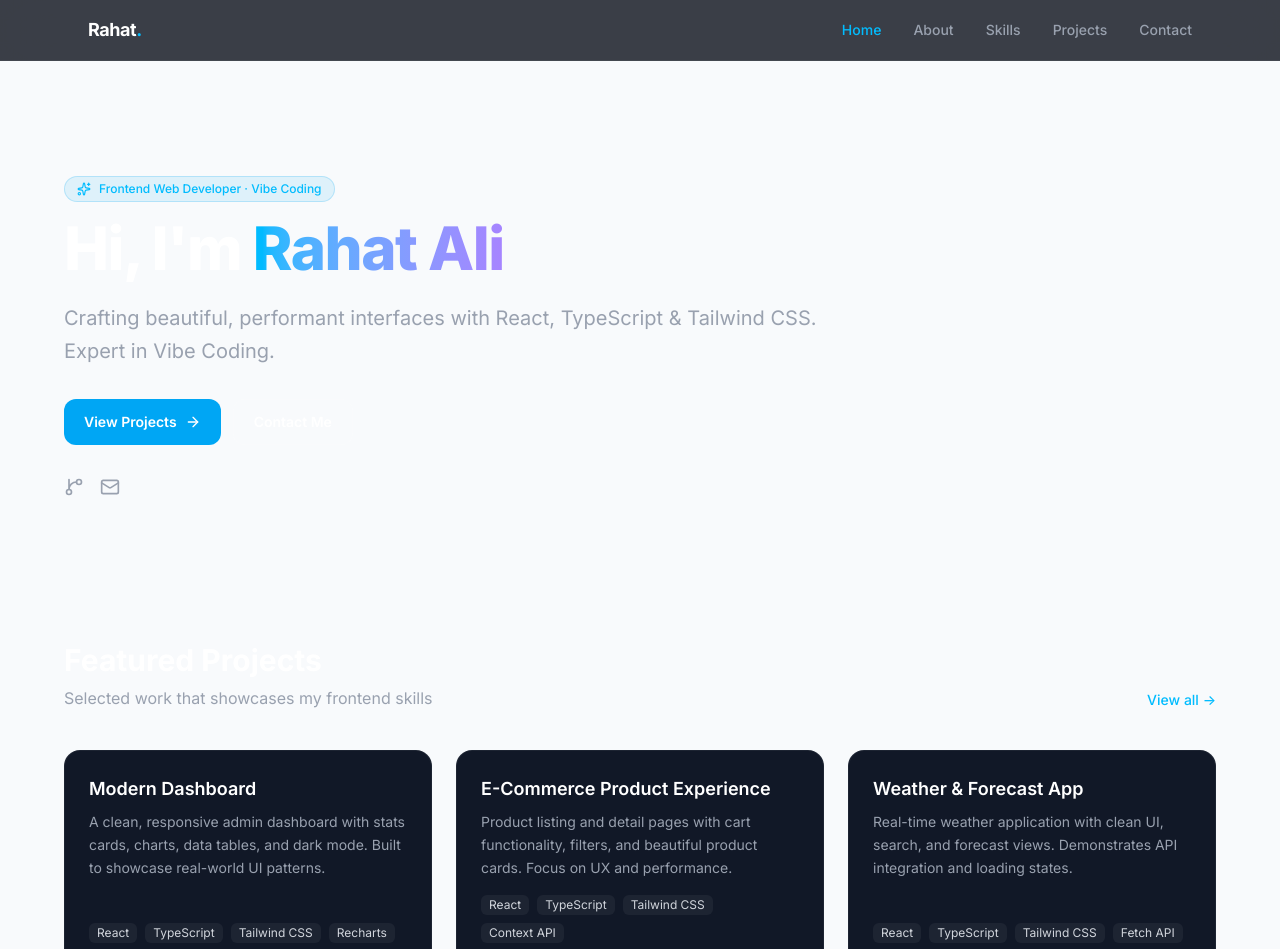
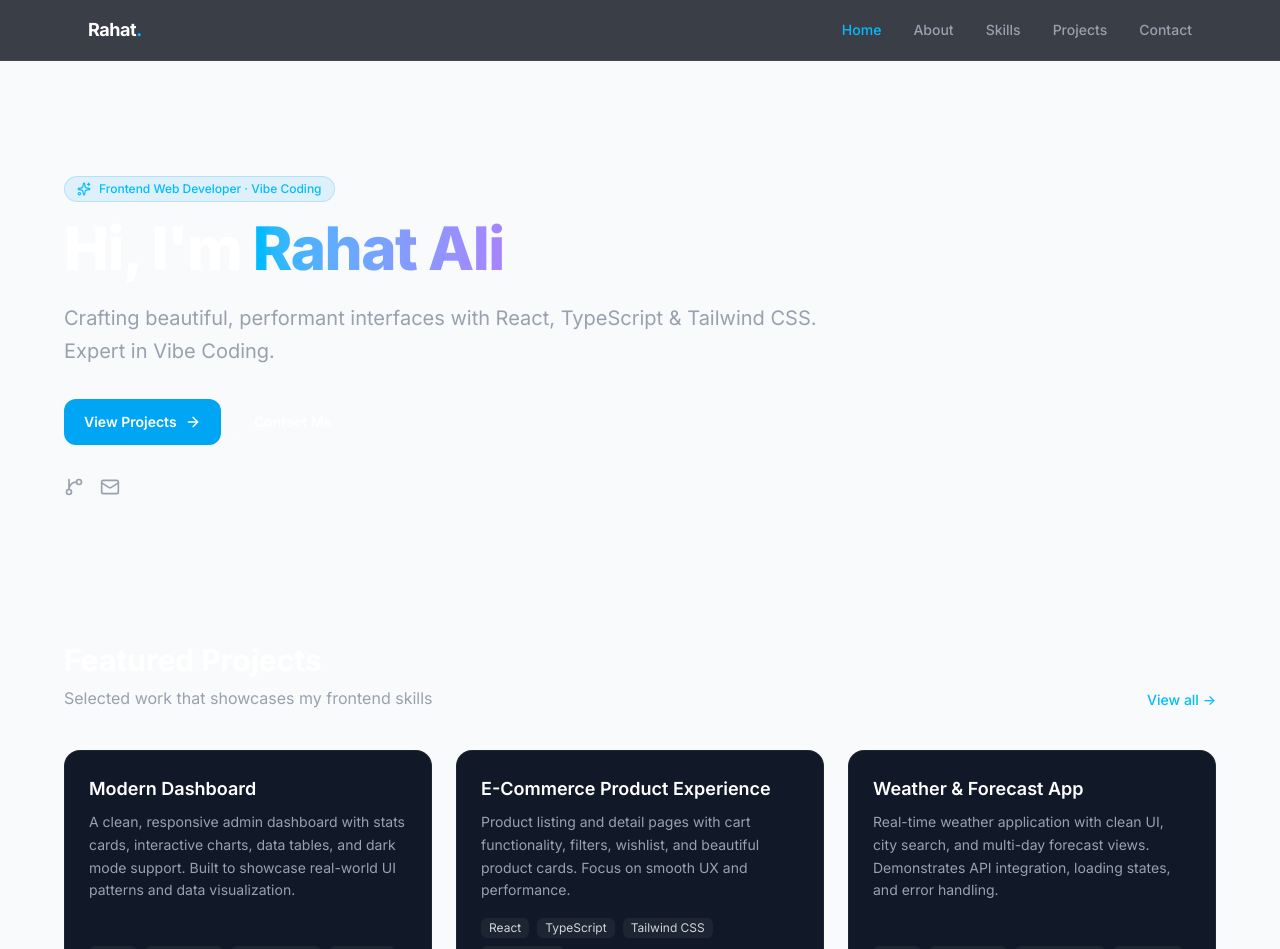
Before and after one commit to alihaical04-spec/portfolio, a React (Vite) app: page / in a window 1280 px wide. Shown: the top 949 px of the page. Built offline with nearby package versions, Linux system fonts and the light colour scheme.

Commit message:
feat: update content data with categories, timeline, and expanded project info

```diff
--- a/src/data/content.ts
+++ b/src/data/content.ts
@@ -1,68 +1,105 @@
 export const personal = {
   name: "Rahat Ali",
   role: "Frontend Web Developer",
-  tagline: "Crafting beautiful, performant interfaces with React, TypeScript & Tailwind CSS. Expert in Vibe Coding.",
+  tagline:
+    "Crafting beautiful, performant interfaces with React, TypeScript & Tailwind CSS. Expert in Vibe Coding.",
   email: "alihaical04@gmail.com",
   github: "https://github.com/alihaical04-spec",
   location: "Available for remote opportunities",
   bio: `I'm a passionate Frontend Web Developer who loves turning ideas into clean, modern web experiences. I specialize in building responsive, accessible, and high-performance user interfaces using React, TypeScript, and Tailwind CSS.
 
-My approach combines solid engineering with creative flow — what I call **Vibe Coding**. I focus on writing elegant, maintainable code that feels good to build and even better to use.`,
+My approach combines solid engineering with creative flow — what I call **Vibe Coding**. I focus on writing elegant, maintainable code that feels good to build and even better to use.
+
+When I'm not coding, I'm exploring new UI patterns, refining my craft, and staying curious about the evolving frontend ecosystem.`,
 };
 
 export const skills = {
   frontend: ["HTML5", "CSS3", "JavaScript (ES6+)", "TypeScript", "React", "Tailwind CSS"],
   languages: ["Python", "Java", "C++"],
-  tools: ["Git", "GitHub", "VS Code", "Antigravity"],
+  tools: ["Git", "GitHub", "VS Code", "Vite", "Netlify"],
   mindset: ["Vibe Coding", "Clean Code", "Responsive Design", "Accessibility", "Modern UI/UX"],
 };
 
-export const projects = [
+export type Project = {
+  id: number;
+  title: string;
+  description: string;
+  tech: string[];
+  category: string[];
+  github: string;
+  live: string;
+  featured: boolean;
+  year: number;
+};
+
+export const projects: Project[] = [
   {
     id: 1,
     title: "Modern Dashboard",
-    description: "A clean, responsive admin dashboard with stats cards, charts, data tables, and dark mode. Built to showcase real-world UI patterns.",
+    description:
+      "A clean, responsive admin dashboard with stats cards, interactive charts, data tables, and dark mode support. Built to showcase real-world UI patterns and data visualization.",
     tech: ["React", "TypeScript", "Tailwind CSS", "Recharts"],
+    category: ["react", "typescript", "ui"],
     github: "https://github.com/alihaical04-spec",
     live: "#",
     featured: true,
+    year: 2026,
   },
   {
     id: 2,
     title: "E-Commerce Product Experience",
-    description: "Product listing and detail pages with cart functionality, filters, and beautiful product cards. Focus on UX and performance.",
+    description:
+      "Product listing and detail pages with cart functionality, filters, wishlist, and beautiful product cards. Focus on smooth UX and performance.",
     tech: ["React", "TypeScript", "Tailwind CSS", "Context API"],
+    category: ["react", "typescript", "ui"],
     github: "https://github.com/alihaical04-spec",
     live: "#",
     featured: true,
+    year: 2026,
   },
   {
     id: 3,
     title: "Weather & Forecast App",
-    description: "Real-time weather application with clean UI, search, and forecast views. Demonstrates API integration and loading states.",
+    description:
+      "Real-time weather application with clean UI, city search, and multi-day forecast views. Demonstrates API integration, loading states, and error handling.",
     tech: ["React", "TypeScript", "Tailwind CSS", "Fetch API"],
+    category: ["react", "typescript"],
     github: "https://github.com/alihaical04-spec",
     live: "#",
     featured: true,
+    year: 2026,
   },
   {
     id: 4,
     title: "Task Manager with Drag & Drop",
-    description: "Interactive task board with drag-and-drop, filters, and local persistence. Built for smooth interactions.",
+    description:
+      "Interactive task board with drag-and-drop columns, filters, and local persistence. Built for smooth interactions and productivity workflows.",
     tech: ["React", "TypeScript", "Tailwind CSS", "dnd-kit"],
+    category: ["react", "typescript", "ui"],
     github: "https://github.com/alihaical04-spec",
     live: "#",
     featured: false,
+    year: 2026,
   },
   {
     id: 5,
     title: "Personal Portfolio",
-    description: "This multi-page portfolio website itself — modern design, smooth animations, fully responsive, and built with best practices.",
+    description:
+      "This multi-page portfolio website itself — modern design, dark/light mode, smooth animations, project filtering, and fully responsive. Built with best practices.",
     tech: ["React", "TypeScript", "Tailwind CSS", "Framer Motion", "Vite"],
+    category: ["react", "typescript", "ui"],
     github: "https://github.com/alihaical04-spec/portfolio",
-    live: "#",
+    live: "https://hikalwebsite.netlify.app/",
     featured: true,
+    year: 2026,
   },
+];
+
+export const projectCategories = [
+  { id: "all", label: "All" },
+  { id: "react", label: "React" },
+  { id: "typescript", label: "TypeScript" },
+  { id: "ui", label: "UI / Design" },
 ];
 
 export const navLinks = [
@@ -72,3 +109,16 @@ export const navLinks = [
   { path: "/projects", label: "Projects" },
   { path: "/contact", label: "Contact" },
 ];
+
+export const timeline = [
+  {
+    year: "2024 – Present",
+    title: "Frontend Web Developer",
+    description: "Building modern, responsive web applications with React, TypeScript, and Tailwind CSS. Focused on clean code and great user experience.",
+  },
+  {
+    year: "Learning Journey",
+    title: "Self-taught & Continuous Growth",
+    description: "Mastering HTML, CSS, JavaScript, TypeScript, React, and modern tooling. Exploring Vibe Coding and best practices every day.",
+  },
+];
```
